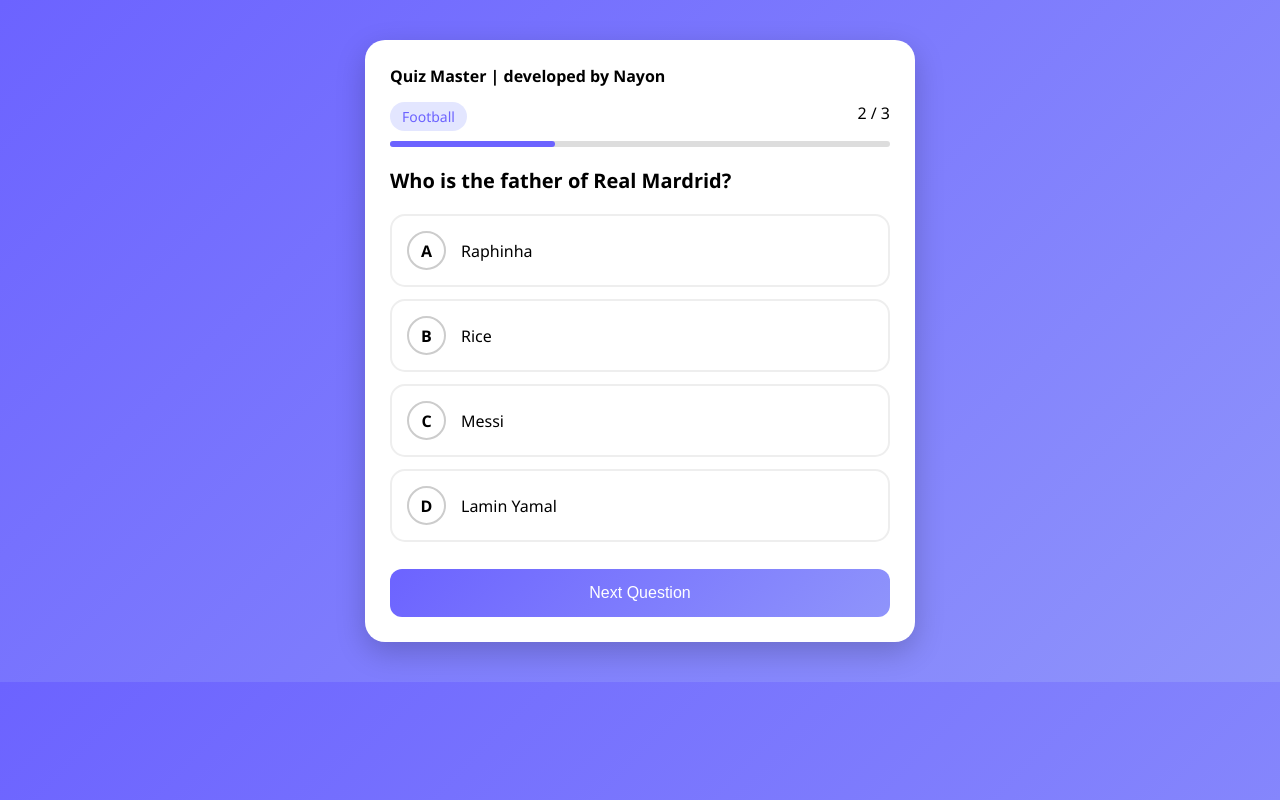
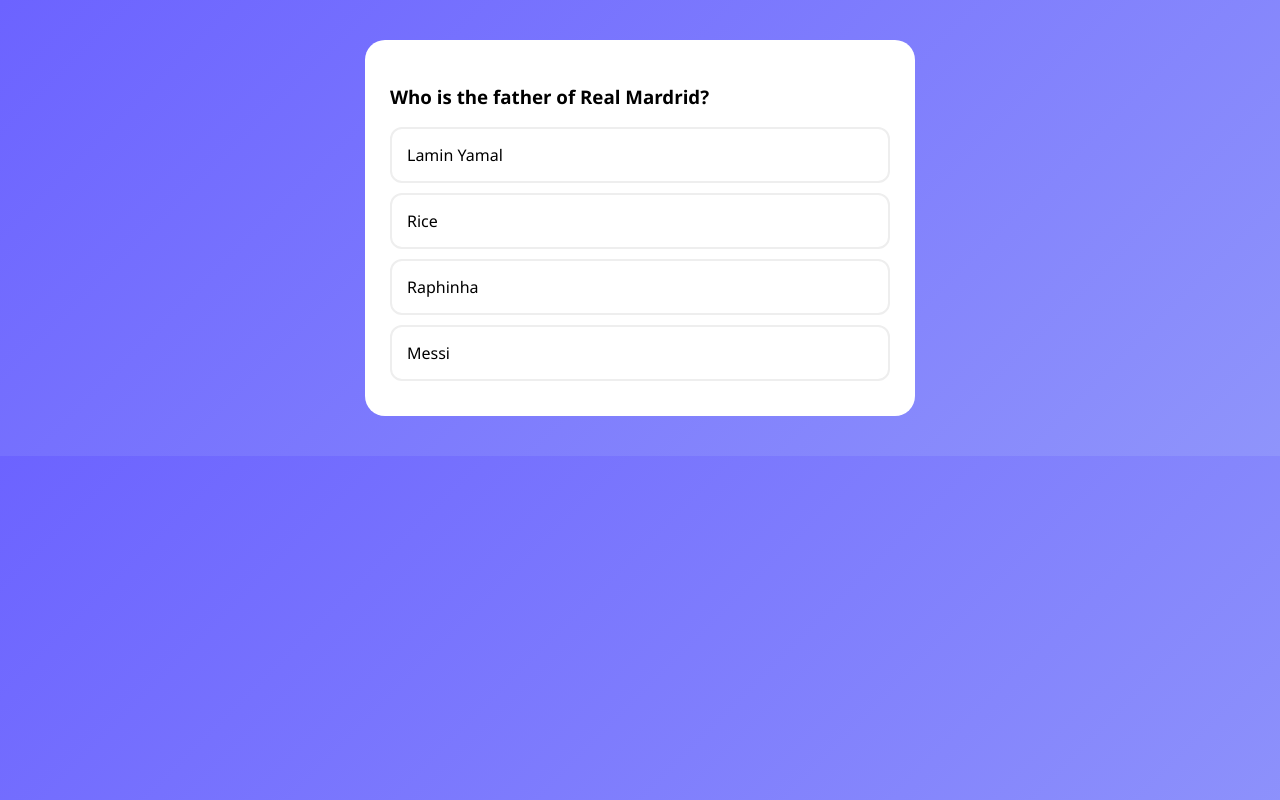
Before and after one commit to tanharahman2003t-art/Nayon, a Flask app: page /quiz in a window 1280 px wide. Run offline with Flask 3, Linux system fonts and the light colour scheme; the visitor is signed in with stand-in values (Sample User, id 1).

Commit message:
Update quiz.html

```diff
--- a/templates/quiz.html
+++ b/templates/quiz.html
@@ -11,66 +11,19 @@ body {
     margin: 0;
 }
 
-/* Container */
 .container {
     max-width: 500px;
     margin: 40px auto;
     background: white;
     padding: 25px;
     border-radius: 20px;
-    box-shadow: 0 10px 30px rgba(0,0,0,0.2);
 }
 
-/* Header */
-.header {
-    font-weight: bold;
-    margin-bottom: 15px;
-}
-
-/* Progress */
-.top {
-    display: flex;
-    justify-content: space-between;
+.option {
+    padding: 15px;
     margin-bottom: 10px;
-}
-
-.badge {
-    background: #e3e6ff;
-    color: #6c63ff;
-    padding: 5px 12px;
-    border-radius: 20px;
-    font-size: 14px;
-}
-
-.progress {
-    height: 6px;
-    background: #ddd;
-    border-radius: 10px;
-    margin-bottom: 20px;
-}
-
-.progress-bar {
-    height: 100%;
-    width: {{ progress }}%;
-    background: #6c63ff;
-    border-radius: 10px;
-}
-
-/* Question */
-.question {
-    font-size: 20px;
-    font-weight: bold;
-    margin-bottom: 20px;
-}
-
-/* Options */
-.option {
-    display: flex;
-    align-items: center;
-    padding: 15px;
-    margin-bottom: 12px;
     border: 2px solid #eee;
-    border-radius: 15px;
+    border-radius: 12px;
     cursor: pointer;
     transition: 0.3s;
 }
@@ -79,50 +32,14 @@ body {
     border-color: #6c63ff;
 }
 
-.option input {
-    display: none;
+.correct {
+    background: #e6ffe6;
+    border-color: green;
 }
 
-/* Circle */
-.circle {
-    width: 35px;
-    height: 35px;
-    border-radius: 50%;
-    border: 2px solid #ccc;
-    display: flex;
-    align-items: center;
-    justify-content: center;
-    margin-right: 15px;
-    font-weight: bold;
-}
-
-/* Selected */
-.option input:checked + .circle {
-    border-color: #6c63ff;
-    background: #6c63ff;
-    color: white;
-}
-
-.option input:checked ~ span {
-    font-weight: bold;
-}
-
-/* Button */
-button {
-    width: 100%;
-    padding: 15px;
-    margin-top: 15px;
-    border: none;
-    border-radius: 12px;
-    background: linear-gradient(135deg, #6c63ff, #8f94fb);
-    color: white;
-    font-size: 16px;
-    cursor: pointer;
-    transition: 0.3s;
-}
-
-button:hover {
-    opacity: 0.9;
+.wrong {
+    background: #ffe6e6;
+    border-color: red;
 }
 </style>
 </head>
@@ -131,42 +48,45 @@ button:hover {
 
 <div class="container">
 
-<div class="header">
-    Quiz Master | developed by Nayon
+<h3>{{ question.question }}</h3>
+
+<form id="quizForm" method="POST">
+{% for option in options %}
+<div class="option" onclick="selectAnswer(this, '{{ option }}')">
+    {{ option }}
 </div>
-
-<div class="top">
-    <div class="badge">{{ question.category }}</div>
-    <div>{{ qno + 1 }} / {{ total }}</div>
-</div>
-
-<div class="progress">
-    <div class="progress-bar"></div>
-</div>
-
-<div class="question">
-    {{ question.question }}
-</div>
-
-<form method="POST">
-
-{% for option in question.options %}
-<label class="option">
-    <input type="radio" name="answer" value="{{ option }}" required>
-
-    <div class="circle">
-        {{ ['A','B','C','D'][loop.index0] }}
-    </div>
-
-    <span>{{ option }}</span>
-</label>
 {% endfor %}
-
-<button type="submit">Next Question</button>
-
+<input type="hidden" name="answer" id="answerInput">
 </form>
 
 </div>
 
+<script>
+const correct = "{{ correct_answer }}";
+
+function selectAnswer(el, value) {
+    document.getElementById("answerInput").value = value;
+
+    const options = document.querySelectorAll(".option");
+
+    options.forEach(opt => opt.style.pointerEvents = "none");
+
+    if (value === correct) {
+        el.classList.add("correct");
+    } else {
+        el.classList.add("wrong");
+        options.forEach(opt => {
+            if (opt.innerText === correct) {
+                opt.classList.add("correct");
+            }
+        });
+    }
+
+    setTimeout(() => {
+        document.getElementById("quizForm").submit();
+    }, 800);
+}
+</script>
+
 </body>
 </html>
```
